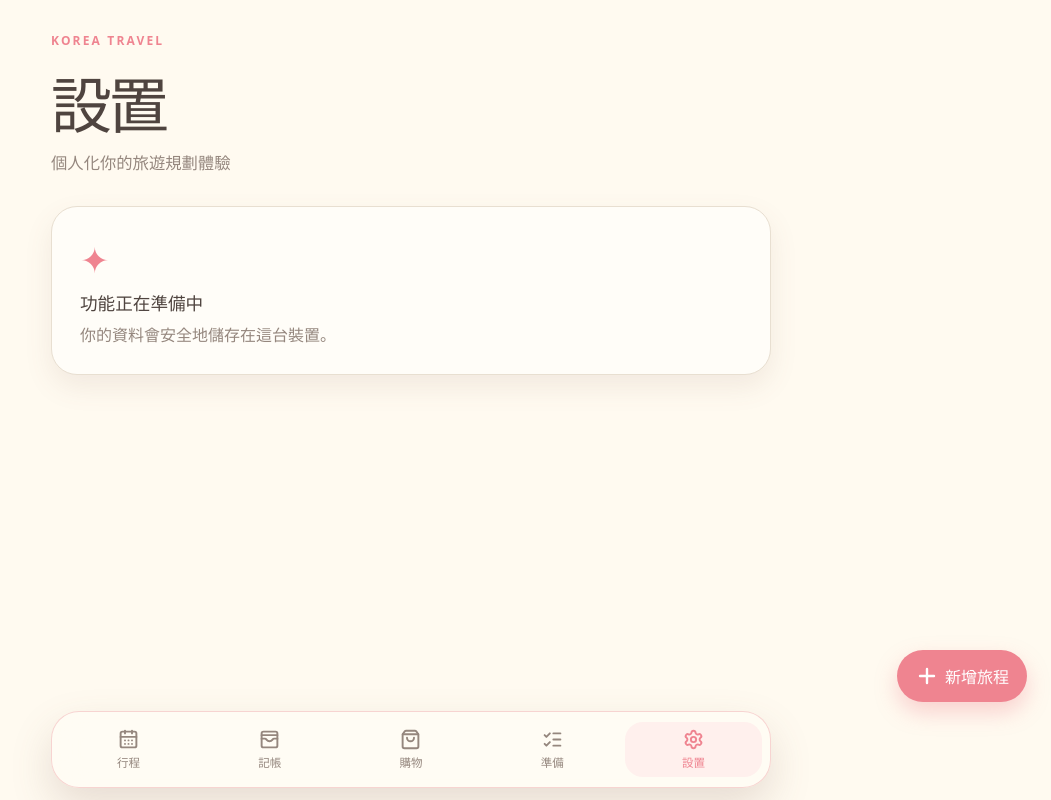
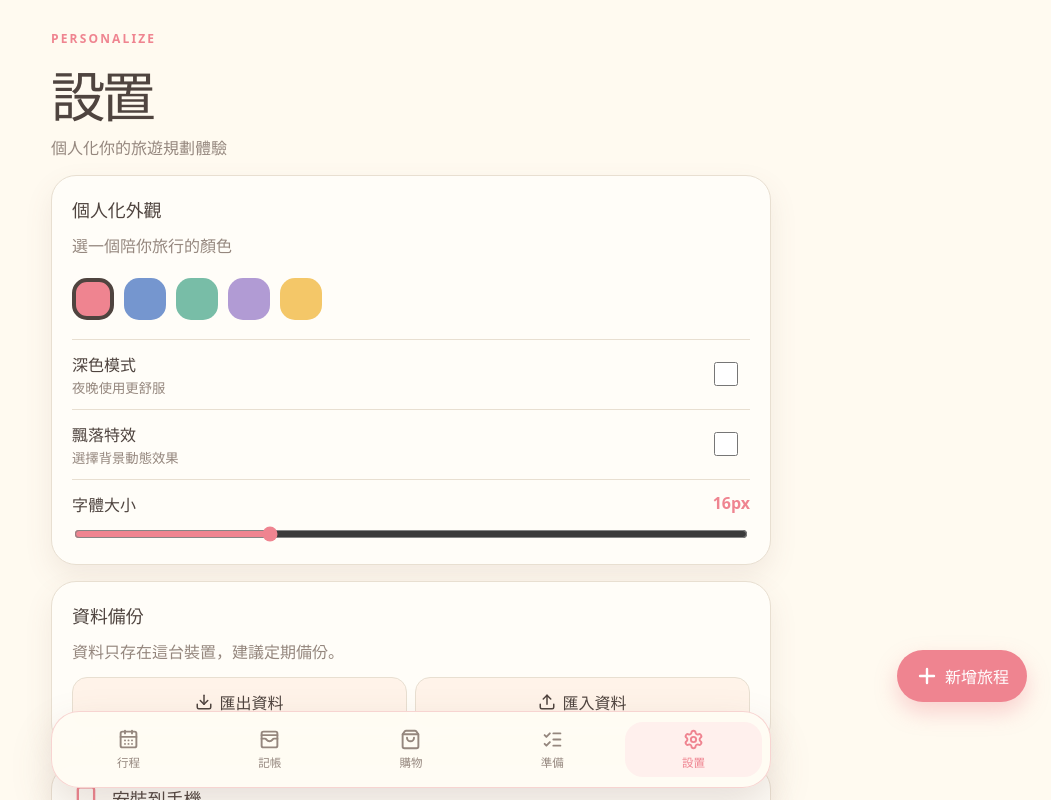
Before and after one commit to m45801ch/kr_travel, a React (Vite) app: page /settings in a window 1280 px wide. Shown: the top 800 px of the page, without its empty margins (229-1280 px from the left). Built offline with nearby package versions, Linux system fonts and the light colour scheme.

Commit message:
feat: add settings backup and PWA install

```diff
--- a/src/App.tsx
+++ b/src/App.tsx
@@ -1,9 +1,9 @@
 import { BrowserRouter, Navigate, Route, Routes } from 'react-router-dom'
 import { AppShell } from './app/AppShell'
-import { PagePreview } from './app/routes'
 import { ItineraryPage } from './features/itinerary/ItineraryPage'
 import { ExpensePage } from './features/expenses/ExpensePage'
 import { ListPage } from './features/lists/ListPage'
+import { SettingsPage } from './features/settings/SettingsPage'
 
 function App() {
   return (
@@ -15,7 +15,7 @@ function App() {
           <Route path="/expenses" element={<ExpensePage />} />
           <Route path="/shopping" element={<ListPage type="shopping" />} />
           <Route path="/prep" element={<ListPage type="prep" />} />
-          <Route path="/settings" element={<PagePreview title="設置" subtitle="個人化你的旅遊規劃體驗" />} />
+          <Route path="/settings" element={<SettingsPage />} />
         </Route>
       </Routes>
     </BrowserRouter>
--- /dev/null
+++ b/src/data/backup.ts
@@ -0,0 +1,32 @@
+import { db } from './db'
+import type { Activity, Expense, ExpenseSplit, ListItem, Member, Settings, Trip, TripDay, WeatherCache } from '../domain/types'
+
+interface BackupData { trips: Trip[]; days: TripDay[]; activities: Activity[]; members: Member[]; expenses: Expense[]; expenseSplits: ExpenseSplit[]; listItems: ListItem[]; weatherCache: WeatherCache[]; settings: Settings[] }
+interface BackupPayload { schemaVersion: 1; exportedAt: string; data: BackupData }
+export interface BackupReport { inserted: number; skippedPhotos: boolean }
+
+async function readData(): Promise<BackupData> {
+  return { trips: await db.trips.toArray(), days: await db.days.toArray(), activities: await db.activities.toArray(), members: await db.members.toArray(), expenses: await db.expenses.toArray(), expenseSplits: await db.expenseSplits.toArray(), listItems: await db.listItems.toArray(), weatherCache: await db.weatherCache.toArray(), settings: await db.settings.toArray() }
+}
+
+export async function exportBackup(): Promise<Blob> {
+  const payload: BackupPayload = { schemaVersion: 1, exportedAt: new Date().toISOString(), data: await readData() }
+  return new Blob([JSON.stringify(payload)], { type: 'application/json' })
+}
+
+function isValidPayload(value: unknown): value is BackupPayload {
+  if (!value || typeof value !== 'object') return false
+  const payload = value as Partial<BackupPayload>
+  if (payload.schemaVersion !== 1 || !payload.data) return false
+  return ['trips', 'days', 'activities', 'members', 'expenses', 'expenseSplits', 'listItems', 'weatherCache', 'settings'].every((key) => Array.isArray((payload.data as unknown as Record<string, unknown>)[key]))
+}
+
+export async function importBackup(file: File): Promise<BackupReport> {
+  const payload: unknown = JSON.parse(await file.text())
+  if (!isValidPayload(payload)) throw new Error('備份檔格式不正確或版本不支援')
+  const { data } = payload
+  await db.transaction('rw', db.tables, async () => {
+    await db.trips.bulkPut(data.trips); await db.days.bulkPut(data.days); await db.activities.bulkPut(data.activities); await db.members.bulkPut(data.members); await db.expenses.bulkPut(data.expenses); await db.expenseSplits.bulkPut(data.expenseSplits); await db.listItems.bulkPut(data.listItems); await db.weatherCache.bulkPut(data.weatherCache); await db.settings.bulkPut(data.settings)
+  })
+  return { inserted: Object.values(data).reduce((sum, records) => sum + records.length, 0), skippedPhotos: true }
+}
--- /dev/null
+++ b/src/features/settings/BackupControls.tsx
@@ -0,0 +1,8 @@
+import { Download, Upload } from 'lucide-react'
+import { exportBackup, importBackup } from '../../data/backup'
+
+export function BackupControls({ onImported }: { onImported: () => void }) {
+  const download = async () => { const url = URL.createObjectURL(await exportBackup()); const anchor = document.createElement('a'); anchor.href = url; anchor.download = `korea-travel-backup-${new Date().toISOString().slice(0, 10)}.json`; anchor.click(); URL.revokeObjectURL(url) }
+  const upload = async (file?: File) => { if (!file) return; await importBackup(file); onImported() }
+  return <section className="settings-card"><h2>資料備份</h2><p>資料只存在這台裝置，建議定期備份。</p><div className="backup-actions"><button type="button" onClick={() => void download()}><Download size={18} />匯出資料</button><label><Upload size={18} />匯入資料<input type="file" accept="application/json" onChange={(event) => void upload(event.target.files?.[0])} /></label></div></section>
+}
--- /dev/null
+++ b/src/features/settings/InstallHelp.tsx
@@ -0,0 +1,5 @@
+import { Smartphone } from 'lucide-react'
+
+export function InstallHelp() {
+  return <section className="settings-card install-help"><Smartphone size={28} /><div><h2>安裝到手機</h2><p>Android：瀏覽器選單選擇「安裝應用程式」。iPhone：Safari 分享後選擇「加入主畫面」。</p></div></section>
+}
--- /dev/null
+++ b/src/features/settings/SettingsPage.tsx
@@ -0,0 +1,15 @@
+import { useEffect, useState } from 'react'
+import type { Settings } from '../../domain/types'
+import { db } from '../../data/db'
+import { BackupControls } from './BackupControls'
+import { InstallHelp } from './InstallHelp'
+import { ThemeControls } from './ThemeControls'
+
+const defaultSettings: Settings = { id: 'global', themeColor: '#ef8490', fontScale: 1, darkMode: false, effects: false, defaultCurrency: 'TWD' }
+
+export function SettingsPage() {
+  const [settings, setSettings] = useState<Settings>(defaultSettings)
+  useEffect(() => { void db.settings.get('global').then((saved) => { if (saved) setSettings(saved) }) }, [])
+  const update = (next: Settings) => { setSettings(next); document.documentElement.style.setProperty('--color-accent', next.themeColor); document.documentElement.style.fontSize = `${next.fontScale}rem`; document.documentElement.dataset.theme = next.darkMode ? 'dark' : 'light'; void db.settings.put(next) }
+  return <section className="settings-page"><header className="page-header"><div><p className="eyebrow">PERSONALIZE</p><h1>設置</h1><p>個人化你的旅遊規劃體驗</p></div></header><ThemeControls settings={settings} onChange={update} /><BackupControls onImported={() => window.location.reload()} /><InstallHelp /><section className="settings-card"><h2>目前版本</h2><p>韓國旅遊 PWA · 本機優先版本</p></section></section>
+}
--- /dev/null
+++ b/src/features/settings/ThemeControls.tsx
@@ -0,0 +1,7 @@
+import type { Settings } from '../../domain/types'
+
+const colors = ['#ef8490', '#7596cf', '#78bda7', '#b19bd4', '#f4c768']
+
+export function ThemeControls({ settings, onChange }: { settings: Settings; onChange: (settings: Settings) => void }) {
+  return <section className="settings-card"><h2>個人化外觀</h2><p>選一個陪你旅行的顏色</p><div className="theme-colors">{colors.map((color) => <button className={settings.themeColor === color ? 'theme-color is-selected' : 'theme-color'} key={color} type="button" style={{ background: color }} aria-label={`套用${color}主題`} onClick={() => onChange({ ...settings, themeColor: color })} />)}</div><label className="setting-row"><span><strong>深色模式</strong><small>夜晚使用更舒服</small></span><input type="checkbox" checked={settings.darkMode} onChange={(event) => onChange({ ...settings, darkMode: event.target.checked })} /></label><label className="setting-row"><span><strong>飄落特效</strong><small>選擇背景動態效果</small></span><input type="checkbox" checked={settings.effects} onChange={(event) => onChange({ ...settings, effects: event.target.checked })} /></label><label className="font-setting"><span>字體大小 <b>{Math.round(settings.fontScale * 16)}px</b></span><input type="range" min=".9" max="1.25" step=".05" value={settings.fontScale} onChange={(event) => onChange({ ...settings, fontScale: Number(event.target.value) })} /></label></section>
+}
--- a/src/index.css
+++ b/src/index.css
@@ -1,7 +1,7 @@
 :root {
   font-family: 'Noto Sans TC', 'PingFang TC', system-ui, sans-serif;
-  color: #4f443f;
-  background: #fffaf0;
+  color: var(--color-text, #4f443f);
+  background: var(--color-bg, #fffaf0);
   font-synthesis: none;
   text-rendering: optimizeLegibility;
   -webkit-font-smoothing: antialiased;
--- a/src/styles/app.css
+++ b/src/styles/app.css
@@ -143,3 +143,23 @@
 .item-tag.important { color: var(--color-accent); background: var(--color-accent-soft); }
 .list-item-info small { overflow: hidden; display: inline-flex; align-items: center; gap: 4px; color: var(--color-muted); font-size: .75rem; text-overflow: ellipsis; white-space: nowrap; }
 .list-menu { border: 0; color: var(--color-muted); background: transparent; }
+.settings-page { display: grid; gap: 16px; }
+.settings-card { display: grid; gap: 12px; padding: 20px; border: 1px solid var(--color-border); border-radius: 25px; background: var(--color-surface); box-shadow: var(--shadow-card); }
+.settings-card h2 { margin: 0; color: var(--color-text); font-size: 1.12rem; }
+.settings-card p { margin: 0; color: var(--color-muted); line-height: 1.55; }
+.theme-colors { display: flex; gap: 10px; padding: 7px 0; }
+.theme-color { width: 42px; height: 42px; border: 4px solid transparent; border-radius: 15px; }
+.theme-color.is-selected { border-color: var(--color-text); box-shadow: 0 0 0 3px var(--color-surface); }
+.setting-row { display: flex !important; align-items: center; justify-content: space-between; padding-top: 12px; border-top: 1px solid var(--color-border); }
+.setting-row span { display: grid; gap: 2px; }
+.setting-row small { color: var(--color-muted); font-weight: 400; }
+.setting-row input[type='checkbox'] { width: 42px; height: 24px; accent-color: var(--color-accent); }
+.font-setting { display: grid !important; gap: 8px; padding-top: 12px; border-top: 1px solid var(--color-border); }
+.font-setting span { display: flex; justify-content: space-between; }
+.font-setting b { color: var(--color-accent); }
+.font-setting input { accent-color: var(--color-accent); }
+.backup-actions { display: grid; grid-template-columns: 1fr 1fr; gap: 8px; }
+.backup-actions button, .backup-actions label { display: inline-flex; align-items: center; justify-content: center; gap: 6px; padding: 12px; border: 1px solid var(--color-border); border-radius: 15px; color: var(--color-text); background: var(--color-surface-soft); font-weight: 800; }
+.backup-actions input { display: none; }
+.install-help { display: flex; align-items: flex-start; color: var(--color-accent); }
+.install-help h2 { margin-bottom: 4px; }
--- a/src/styles/tokens.css
+++ b/src/styles/tokens.css
@@ -11,3 +11,14 @@
   --radius-control: 18px;
   --shadow-card: 0 12px 28px rgba(123, 91, 78, 0.1);
 }
+
+:root[data-theme='dark'] {
+  --color-bg: #262126;
+  --color-surface: #342d34;
+  --color-surface-soft: #47353b;
+  --color-text: #fff4ee;
+  --color-muted: #c9b8b0;
+  --color-border: #5b4b4d;
+  --color-accent-soft: #5b3944;
+  --shadow-card: 0 12px 28px rgba(0, 0, 0, .22);
+}
--- a/vite.config.ts
+++ b/vite.config.ts
@@ -1,9 +1,10 @@
 import { defineConfig } from 'vitest/config'
 import react from '@vitejs/plugin-react'
+import { VitePWA } from 'vite-plugin-pwa'
 
 // https://vite.dev/config/
 export default defineConfig({
-  plugins: [react()],
+  plugins: [react(), VitePWA({ registerType: 'prompt', includeAssets: ['icons/icon.svg'], manifest: { name: '韓國旅遊', short_name: '韓國旅遊', description: '規劃你的韓國旅程', theme_color: '#ef8490', background_color: '#fffaf0', display: 'standalone', start_url: '/itinerary', icons: [{ src: '/icons/icon.svg', sizes: 'any', type: 'image/svg+xml', purpose: 'any maskable' }] } })],
   test: {
     environment: 'jsdom',
     setupFiles: './src/test/setup.ts',
```
Also changed, not shown: public/icons/icon.svg (added), 1 other file (tests, documents, lock files or other folders).
